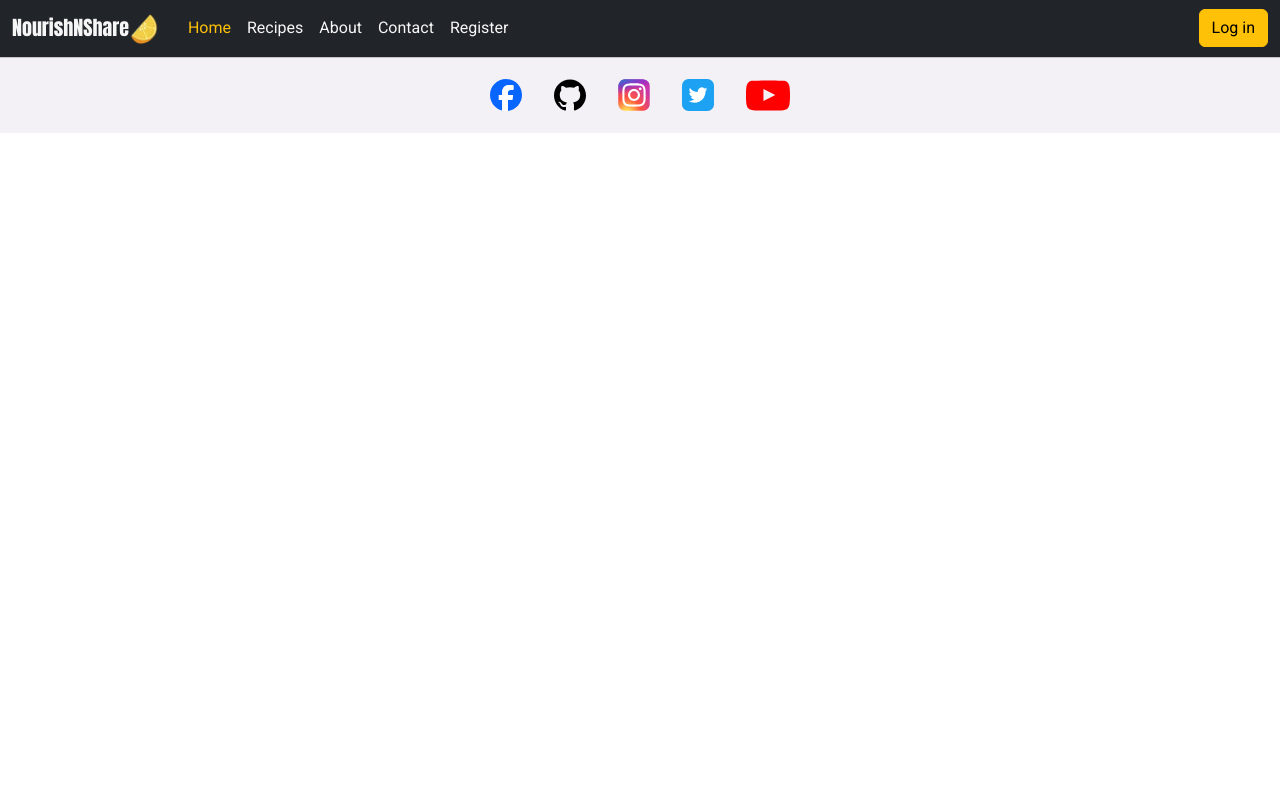
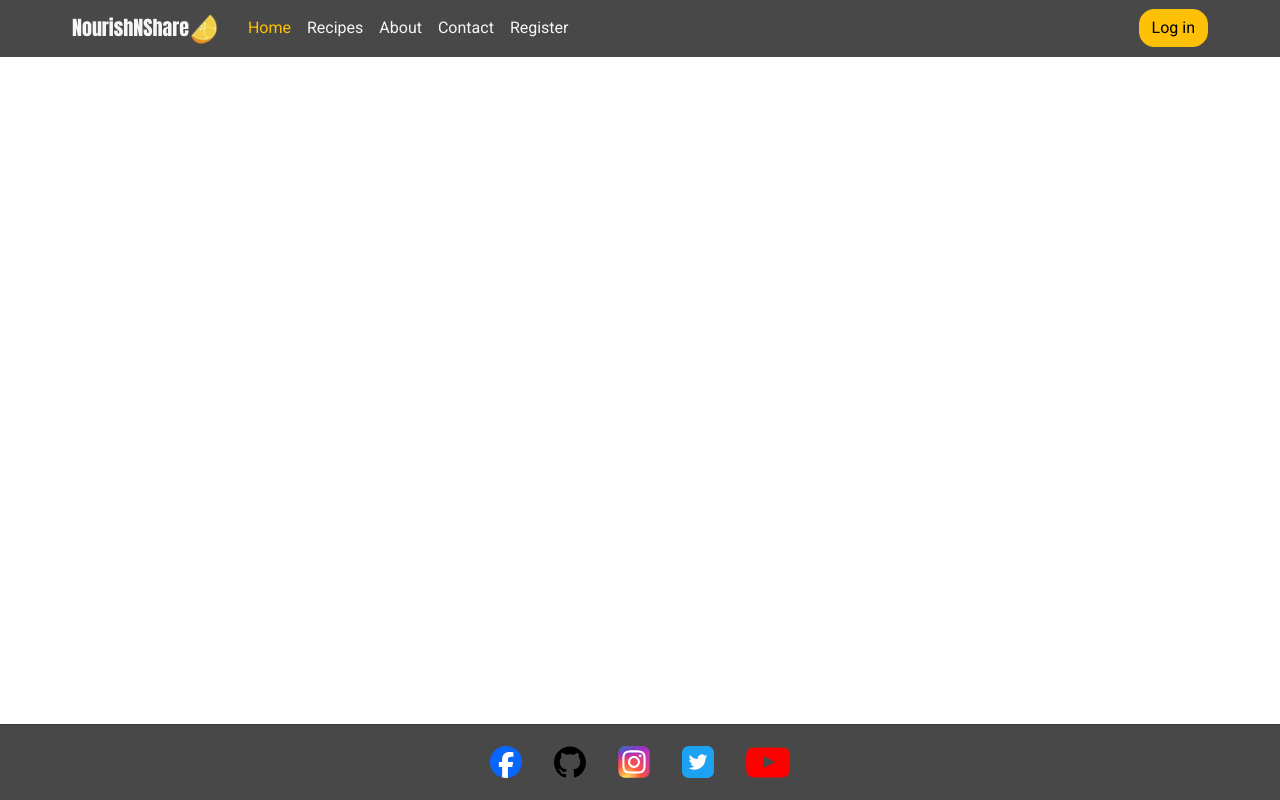
Before and after one commit to Idehed/Recipe-foods-P4, a Django app: page / in a window 1280 px wide. Run offline with Django 4.2, Linux system fonts and the light colour scheme; some libraries are stand-ins or nearby versions.

Commit message:
more css to header and created main with block/endblock in base.html

```diff
--- a/static/css/base.css
+++ b/static/css/base.css
@@ -41,7 +41,7 @@ main {
 /* Footer */
 footer {
     flex-shrink: 0;
-    background-color: var(--background);
+    background-color: #484848;
     display: flex;
     flex-direction: row;
     justify-content: center;
@@ -61,9 +61,24 @@ footer {
 }
 
 /* Header */
+
+/* Log in button */
+.d-flex {
+    margin-right: 60px;
+}
+
+.btn {
+    border-radius: 15px;
+}
+
+.navbar {
+    background-color: #484848;
+}
+
 .navbar-brand {
     font-family: var(--title);
     color: var(--off-white);
+    margin-left: 60px;
 }
 
 img.logo {
--- a/templates/base.html
+++ b/templates/base.html
@@ -19,6 +19,11 @@
 <body>
     {% include 'includes/header.html' %}
 
+    <main>
+        {% block content %}
+        {% endblock %}
+    </main>
+
     {% include 'includes/footer.html' %}
 </body>
 </html>
--- a/templates/includes/header.html
+++ b/templates/includes/header.html
@@ -1,7 +1,7 @@
 {% load static %}
 
 <header>
-    <nav class="navbar navbar-expand-lg navbar-dark bg-dark">
+    <nav class="navbar navbar-expand-lg navbar-dark ">
         <div class="container-fluid">
           <!-- Logo -->
           <a class="navbar-brand" href="#">NourishNShare<img src="{% static 'images/orange.webp' %}" alt="a lemon" class="logo"></a>
```
